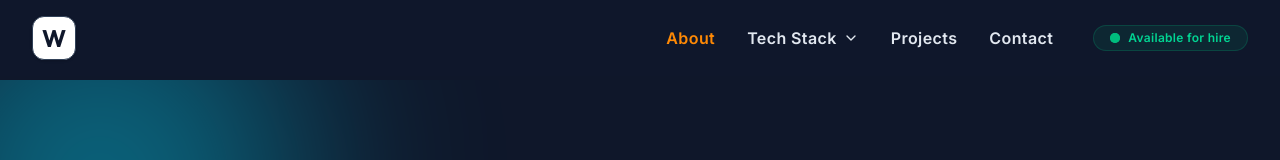
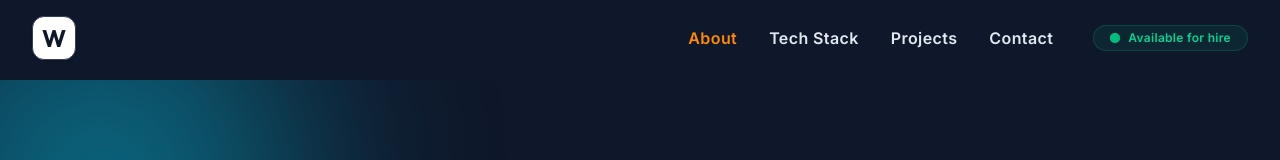
Before and after one commit to lali-e21/portfolio, a React (Vite) app: page / in a window 1280 px wide. Shown: the top 160 px of the page. Built offline with nearby package versions, Linux system fonts and the light colour scheme.

Commit message:
modified

```diff
--- a/src/components/Navbar/Navbar.jsx
+++ b/src/components/Navbar/Navbar.jsx
@@ -152,48 +152,17 @@ const Navbar = () => {
             About
           </a>
 
-          {/* Desktop Dropdown */}
-          <div className="relative" ref={dropdownRef}>
-            <button
-              className={`text-sm lg:text-base tracking-wide transition-colors flex items-center gap-1.5 whitespace-nowrap ${
-                isDesktopDropdownOpen || activeSection === 'skills'
-                  ? 'text-orange-400'
-                  : 'text-slate-200 hover:text-orange-400'
-              }`}
-              onClick={() => setIsDesktopDropdownOpen(!isDesktopDropdownOpen)}
-              onMouseEnter={() => setIsDesktopDropdownOpen(true)}
-            >
-              Tech Stack
-              <ChevronDown
-                className={`w-3.5 h-3.5 lg:w-4 lg:h-4 transition-transform duration-200 flex-shrink-0 ${
-                  isDesktopDropdownOpen ? 'rotate-180' : ''
-                }`}
-              />
-            </button>
 
-            {isDesktopDropdownOpen && (
-              <div
-                className="absolute top-full right-0 mt-2 w-48 bg-slate-800 rounded-lg shadow-xl border border-slate-700 py-2 z-50"
-                onMouseLeave={() => setIsDesktopDropdownOpen(false)}
-              >
-                {stackItems.map((item, index) => {
-                  const Icon = item.icon;
-                  return (
-                    <a
-                      key={index}
-                      href={item.href}
-                      className="flex items-center gap-2.5 px-4 py-2.5 text-sm text-slate-200 hover:bg-slate-700 hover:text-orange-400 transition-colors"
-                      onClick={() => setIsDesktopDropdownOpen(false)}
-                    >
-                      <Icon className="w-4 h-4 text-orange-400 flex-shrink-0" />
-                      {item.name}
-                    </a>
-                  );
-                })}
-              </div>
-            )}
-          </div>
-
+          <a
+            href="#skills"
+            className={`text-sm lg:text-base tracking-wide transition-colors whitespace-nowrap ${
+              activeSection === 'skills'
+                ? 'text-orange-400'
+                : 'text-slate-200 hover:text-orange-400'
+            }`}
+          >
+            Tech Stack
+          </a>
           <a
             href="#projects"
             className={`text-sm lg:text-base tracking-wide transition-colors whitespace-nowrap ${
```
